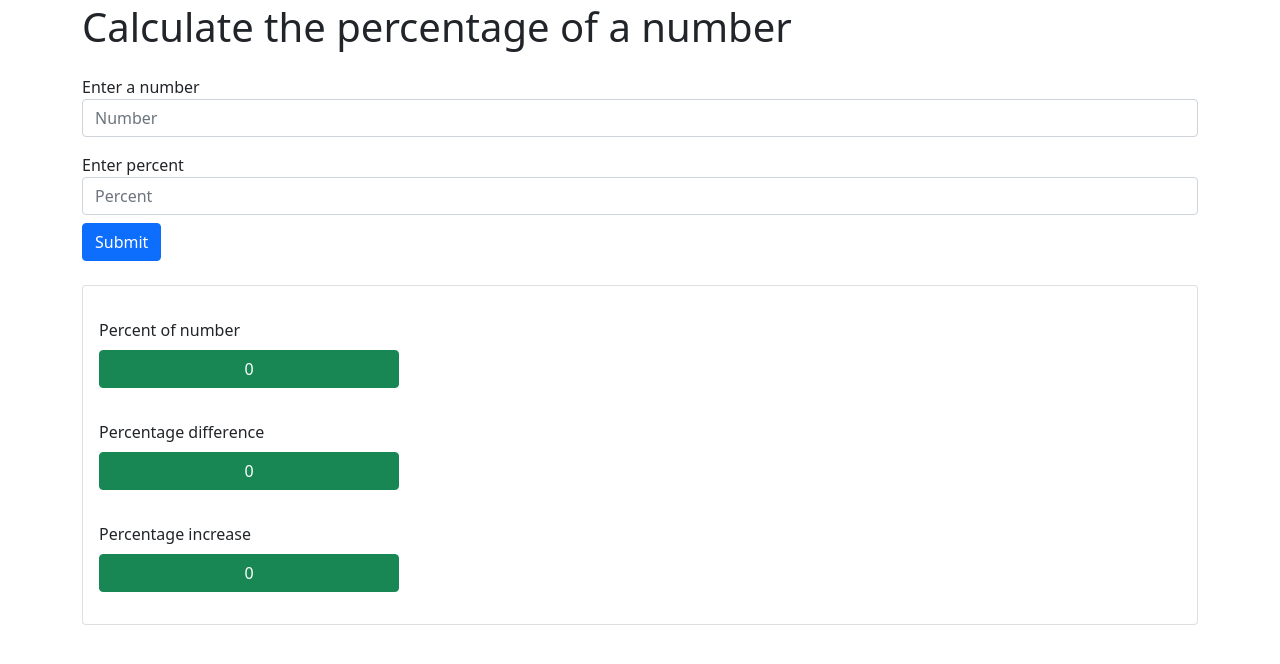
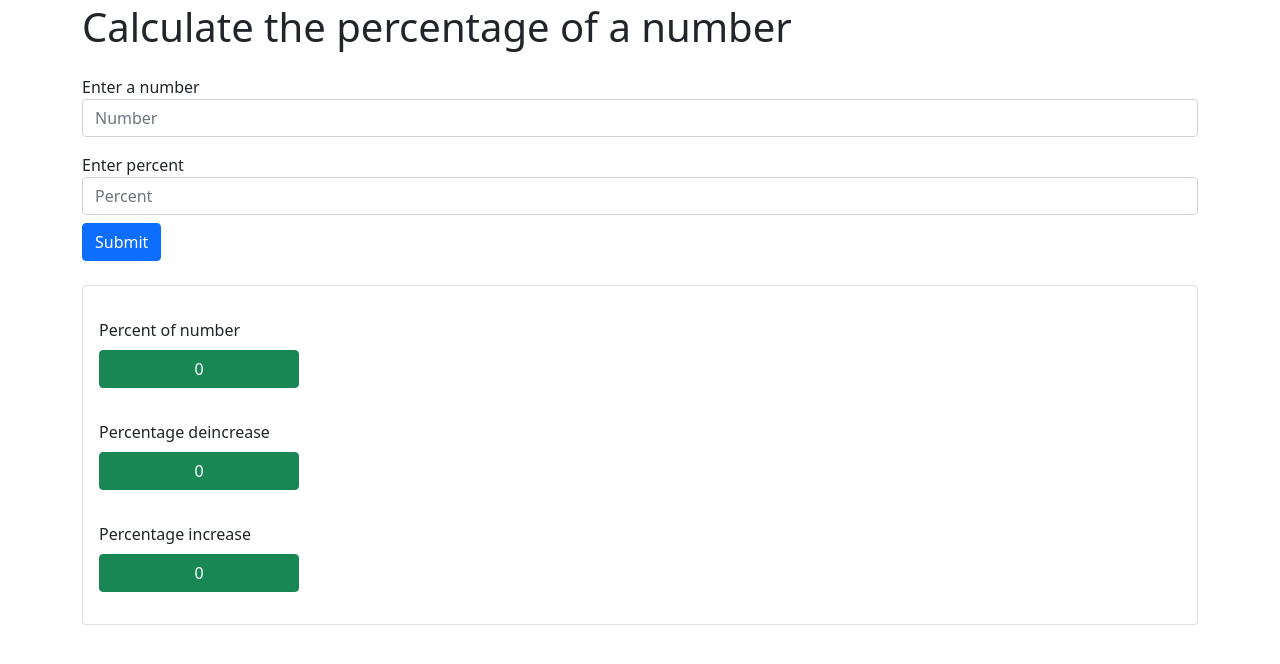
Before and after one commit to eraliabd/counting_percent, a Django app: page / in a window 1280 px wide. Shown: the part 21-685 px from the top of the page. Run offline with Django 4.2, Linux system fonts and the light colour scheme; parts of the project's set-up code (start-up, migrations or seed data) failed here and were passed over.

Commit message:
commit and push percent files

```diff
--- a/percent/views.py
+++ b/percent/views.py
@@ -6,7 +6,7 @@ def response(context):
     return render(context, 'index.html')
 
 
-async def index(request):
+def index(request):
     if request.method == 'POST':
         number = int(request.POST.get('number', ''))
         percent = int(request.POST.get('percent', ''))
@@ -19,6 +19,7 @@ async def index(request):
             "percent_value": percent_value,
             "residual_value": residual_value,
             "value_increase": value_increase,
+            "number": number,
             "percent": percent
         }
         return render(request, 'index.html', context)
--- a/templates/index.html
+++ b/templates/index.html
@@ -9,7 +9,7 @@
           integrity="sha384-EVSTQN3/azprG1Anm3QDgpJLIm9Nao0Yz1ztcQTwFspd3yD65VohhpuuCOmLASjC" crossorigin="anonymous">
 </head>
 <body>
-<div class="container mt-4">
+<div class="container-sm mt-4">
     <h1>Calculate the percentage of a number</h1>
     <form action="" method="post">
         {% csrf_token %}
@@ -28,29 +28,29 @@
     <div class="card mt-4 p-3">
         {% if percent %}
             <div class="form-group mt-3">
-                <label for="input3">{{ percent }} percent of number</label><br>
-                <p style="width: 300px;" class="btn btn-success mt-2">{{ percent_value }}</p>
+                <label for="input3">{{ percent }} percent of the number {{ number }}</label><br>
+                <p style="width: 200px;" class="btn btn-success mt-2">{{ percent_value }}</p>
             </div>
             <div class="form-group mt-3">
-                <label for="input3">{{ percent }}% Percentage difference</label><br>
-                <p style="width: 300px;" class="btn btn-success mt-2">{{ residual_value }}</p>
+                <label for="input3">{{ percent }}% reduction</label><br>
+                <p style="width: 200px;" class="btn btn-success mt-2">{{ residual_value }}</p>
             </div>
             <div class="form-group mt-3">
-                <label for="input3">{{ percent }}% Percentage increase</label><br>
-                <p style="width: 300px;" class="btn btn-success mt-2">{{ value_increase }}</p>
+                <label for="input3">{{ percent }}% increase</label><br>
+                <p style="width: 200px;" class="btn btn-success mt-2">{{ value_increase }}</p>
             </div>
         {% else %}
             <div class="form-group mt-3">
                 <label for="input3">Percent of number</label><br>
-                <p style="width: 300px;" class="btn btn-success mt-2">0</p>
+                <p style="width: 200px;" class="btn btn-success mt-2">0</p>
             </div>
             <div class="form-group mt-3">
-                <label for="input3">Percentage difference</label><br>
-                <p style="width: 300px;" class="btn btn-success mt-2">0</p>
+                <label for="input3">Percentage deincrease</label><br>
+                <p style="width: 200px;" class="btn btn-success mt-2">0</p>
             </div>
             <div class="form-group mt-3">
                 <label for="input3">Percentage increase</label><br>
-                <p style="width: 300px;" class="btn btn-success mt-2">0</p>
+                <p style="width: 200px;" class="btn btn-success mt-2">0</p>
             </div>
         {% endif %}
     </div>
```
